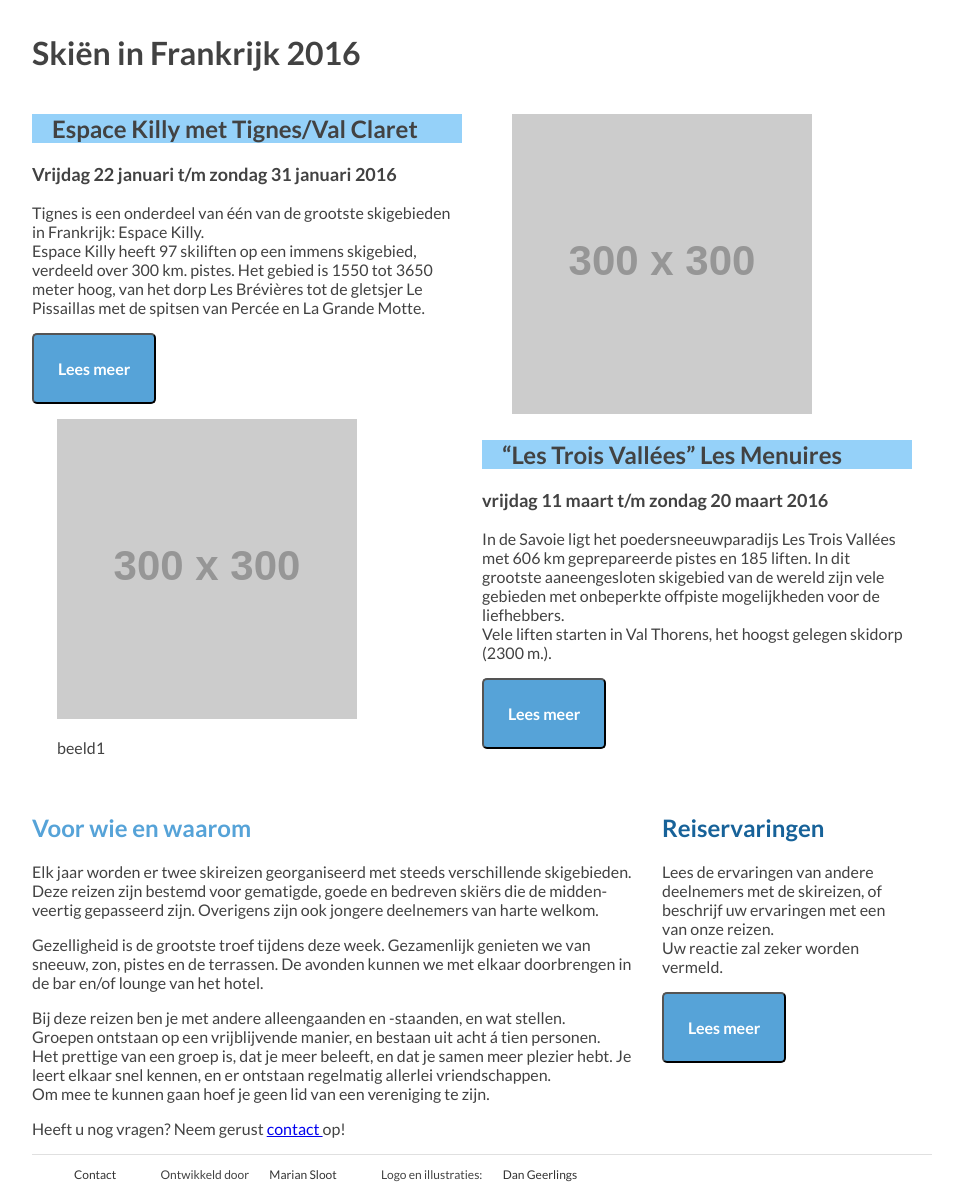
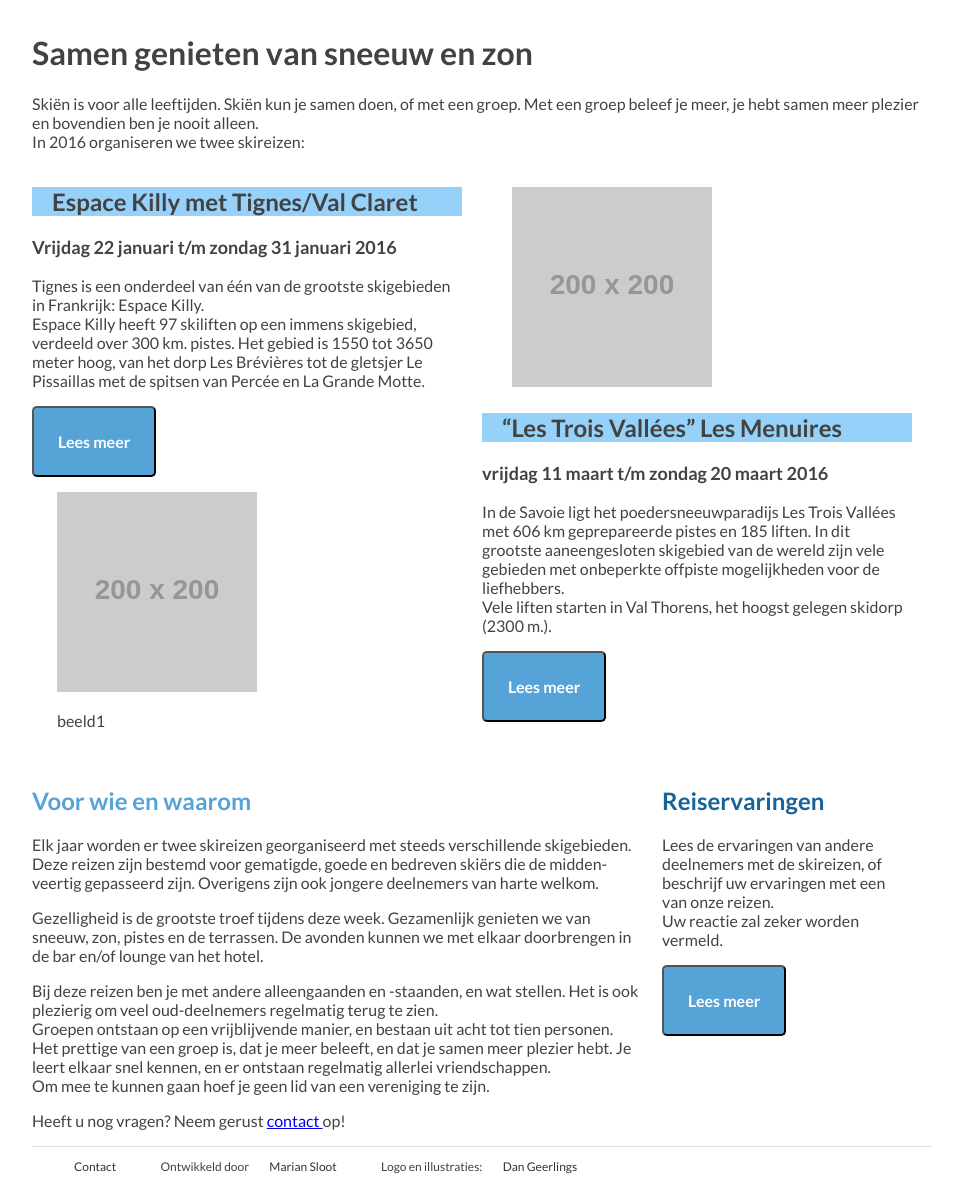
Before and after one commit to MarianSloot/ski-fun-43, a plain HTML site: page index.html in a window 1280 px wide. Shown: the part 241-1441 px from the top of the page, without its empty margins (158-1121 px from the left). Drawn offline with Linux system fonts and the light colour scheme; placeholder pictures from the web are drawn by us.

Commit message:
Changing text of h1 in div class="reis__hoofdkop", adding p tag with additional text

```diff
--- a/index.html
+++ b/index.html
@@ -38,7 +38,11 @@
   	<main >
   	  <div class="inhoud">
   	    <div class="reis__hoofdkop">
-  	    	<h1>Skiën in Frankrijk 2016</h1>
+  	    	<h1>Samen genieten van sneeuw en zon</h1>
+          <p class="reis__hoofdkop">Skiën is voor alle leeftijden. Skiën kun je samen doen, of met een groep.
+            Met een groep beleef je meer, je hebt samen meer plezier en bovendien ben je nooit alleen.<br>
+            In 2016 organiseren we twee skireizen:
+          </p>
   	    </div>
 
   	    <div class="reis1">
@@ -53,7 +57,7 @@
   	        <button class="verder">Lees meer</button>
   	  	  </div>
   	  	  <div class="beeld1">
-  	  		<img class="img-responsive" src="http://placehold.it/300x300" alt="reis 1 beeld">
+  	  		<img class="img-responsive" src="http://placehold.it/200x200" alt="reis 1 beeld">
           <p>beeld1</p>
   	  	  </div>
   	    </div>
@@ -71,7 +75,7 @@
   	        <button class="verder">Lees meer</button>
   	  	  </div>
   	  	  <div class="beeld2">
-  	  		<img class="img-responsive" src="http://placehold.it/300x300" alt="reis 2 beeld">
+  	  		<img class="img-responsive" src="http://placehold.it/200x200" alt="reis 2 beeld">
   	  	  </div>
   	    </div>
 
@@ -82,8 +86,8 @@
           </p>
           <p>Gezelligheid is de grootste troef tijdens deze week. Gezamenlijk genieten we van sneeuw, zon, pistes en de terrassen. De avonden kunnen we met elkaar doorbrengen in de bar en/of lounge van het hotel.
           </p>
-          <p>Bij deze reizen ben je met andere alleengaanden en -staanden, en wat stellen. <br>
-          Groepen ontstaan op een vrijblijvende manier, en bestaan uit acht á tien personen.<br>
+          <p>Bij deze reizen ben je met andere alleengaanden en -staanden, en wat stellen. Het is ook plezierig om veel oud-deelnemers regelmatig terug te zien. <br>
+          Groepen ontstaan op een vrijblijvende manier, en bestaan uit acht tot tien personen.<br>
           Het prettige van een groep is, dat je meer beleeft, en dat je samen meer plezier hebt. Je leert elkaar snel kennen, en er ontstaan regelmatig allerlei vriendschappen.<br>
           Om mee te kunnen gaan hoef je geen lid van een vereniging te zijn.</p>
           <p>Heeft u nog vragen? Neem gerust <a href="#"> contact </a> op!</p>
```
